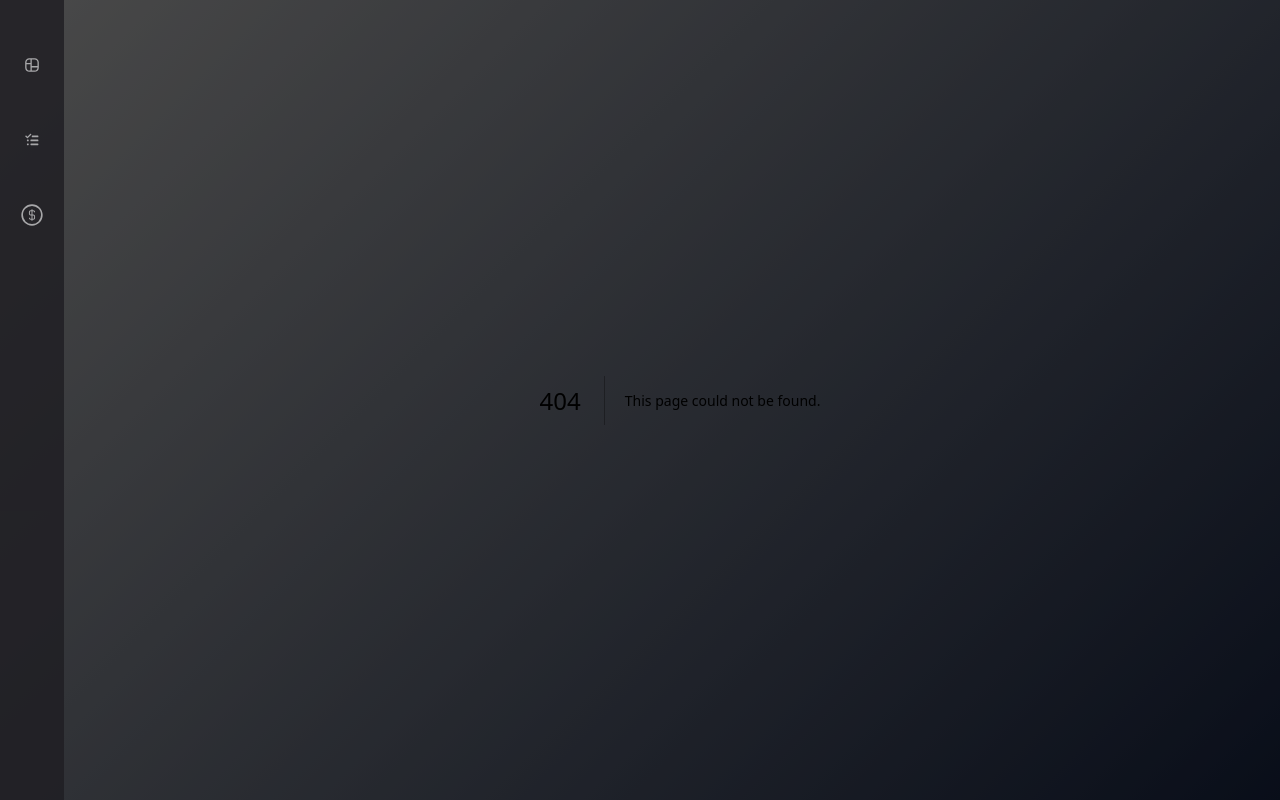
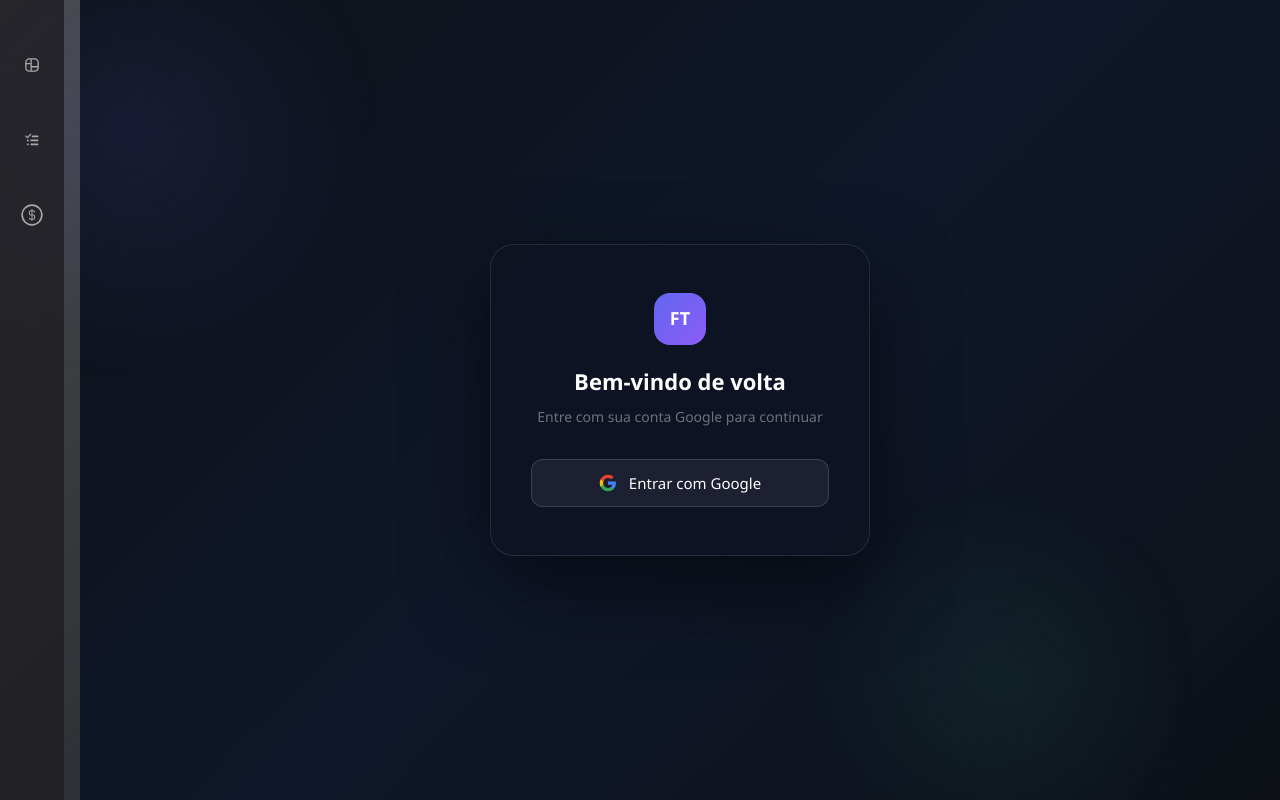
Before and after one commit to LucasNogueiraML/Lobo-Guara, a Next.js app: page /login in a window 1280 px wide. Before the commit this address had no page. Built offline with nearby package versions, Linux system fonts and the light colour scheme.

Commit message:
autenticação NextAuth Implementada

```diff
--- /dev/null
+++ b/app/api/auth/[...nextauth]/route.ts
@@ -0,0 +1,16 @@
+import NextAuth from "next-auth"
+import GoogleProvider from "next-auth/providers/google"
+
+const handler = NextAuth({
+  providers: [
+    GoogleProvider({
+      clientId: process.env.GOOGLE_CLIENT_ID!,
+      clientSecret: process.env.GOOGLE_CLIENT_SECRET!,
+    }),
+  ],
+  pages: {
+    signIn: "/login",
+  },
+})
+
+export { handler as GET, handler as POST }
--- /dev/null
+++ b/app/login/page.tsx
@@ -0,0 +1,94 @@
+"use client"
+
+import { signIn } from "next-auth/react"
+
+export default function LoginPage() {
+  return (
+    <div style={{
+      minHeight: "100vh",
+      display: "flex",
+      alignItems: "center",
+      justifyContent: "center",
+      background: "linear-gradient(135deg, #0d1117 0%, #0f172a 50%, #0d1117 100%)",
+      fontFamily: "'Segoe UI', system-ui, sans-serif",
+    }}>
+      {/* Orbs de fundo */}
+      <div style={{ position: "fixed", top: -120, left: -120, width: 500, height: 500, borderRadius: "50%", background: "radial-gradient(circle, rgba(99,102,241,0.12) 0%, transparent 70%)", pointerEvents: "none" }} />
+      <div style={{ position: "fixed", bottom: -80, right: 80, width: 400, height: 400, borderRadius: "50%", background: "radial-gradient(circle, rgba(52,211,153,0.08) 0%, transparent 70%)", pointerEvents: "none" }} />
+
+      <div style={{
+        background: "rgba(15,20,35,0.95)",
+        border: "1px solid rgba(255,255,255,0.1)",
+        borderRadius: 24,
+        padding: "48px 40px",
+        width: "100%",
+        maxWidth: 380,
+        textAlign: "center",
+        boxShadow: "0 30px 80px rgba(0,0,0,0.5)",
+        position: "relative",
+      }}>
+        {/* Logo */}
+        <div style={{
+          width: 52,
+          height: 52,
+          borderRadius: 16,
+          background: "linear-gradient(135deg, #6366f1, #8b5cf6)",
+          display: "flex",
+          alignItems: "center",
+          justifyContent: "center",
+          color: "white",
+          fontWeight: 800,
+          fontSize: 18,
+          margin: "0 auto 20px",
+        }}>
+          FT
+        </div>
+
+        <h1 style={{ fontSize: 22, fontWeight: 700, color: "white", margin: "0 0 8px" }}>
+          Bem-vindo de volta
+        </h1>
+        <p style={{ fontSize: 14, color: "rgba(255,255,255,0.4)", margin: "0 0 32px" }}>
+          Entre com sua conta Google para continuar
+        </p>
+
+        <button
+          onClick={() => signIn("google", { callbackUrl: "/" })}
+          style={{
+            width: "100%",
+            padding: "12px 20px",
+            borderRadius: 12,
+            border: "1px solid rgba(255,255,255,0.15)",
+            background: "rgba(255,255,255,0.06)",
+            color: "white",
+            fontSize: 15,
+            fontWeight: 500,
+            cursor: "pointer",
+            display: "flex",
+            alignItems: "center",
+            justifyContent: "center",
+            gap: 12,
+            transition: "all 0.2s",
+          }}
+          onMouseEnter={(e) => {
+            e.currentTarget.style.background = "rgba(255,255,255,0.1)"
+            e.currentTarget.style.borderColor = "rgba(255,255,255,0.25)"
+          }}
+          onMouseLeave={(e) => {
+            e.currentTarget.style.background = "rgba(255,255,255,0.06)"
+            e.currentTarget.style.borderColor = "rgba(255,255,255,0.15)"
+          }}
+        >
+          {/* Ícone Google */}
+          <svg width="18" height="18" viewBox="0 0 24 24">
+            <path fill="#4285F4" d="M22.56 12.25c0-.78-.07-1.53-.2-2.25H12v4.26h5.92c-.26 1.37-1.04 2.53-2.21 3.31v2.77h3.57c2.08-1.92 3.28-4.74 3.28-8.09z"/>
+            <path fill="#34A853" d="M12 23c2.97 0 5.46-.98 7.28-2.66l-3.57-2.77c-.98.66-2.23 1.06-3.71 1.06-2.86 0-5.29-1.93-6.16-4.53H2.18v2.84C3.99 20.53 7.7 23 12 23z"/>
+            <path fill="#FBBC05" d="M5.84 14.09c-.22-.66-.35-1.36-.35-2.09s.13-1.43.35-2.09V7.07H2.18C1.43 8.55 1 10.22 1 12s.43 3.45 1.18 4.93l2.85-2.22.81-.62z"/>
+            <path fill="#EA4335" d="M12 5.38c1.62 0 3.06.56 4.21 1.64l3.15-3.15C17.45 2.09 14.97 1 12 1 7.7 1 3.99 3.47 2.18 7.07l3.66 2.84c.87-2.6 3.3-4.53 6.16-4.53z"/>
+          </svg>
+          Entrar com Google
+        </button>
+
+      </div>
+    </div>
+  )
+}
--- a/components/TaskPage.tsx
+++ b/components/TaskPage.tsx
@@ -1,29 +1,37 @@
 "use client"
 
-import { useState } from "react"
+import { useState, useEffect } from "react"
 import { useRouter } from "next/navigation"
 import styles from "./TaskPage.module.css"
 import TaskCard from "@/components/TaskCard"
 import TaskModal from "@/components/TaskModal"
 import { Task, FilterType } from "@/types/task"
 
-const INITIAL_TASKS: Task[] = [
-  { id: "1", title: "Revisar orçamento mensal",  desc: "Verificar gastos de fevereiro e ajustar categorias", completed: true,  priority: "alta",  tag: "Financeiro", createdAt: "02/03" },
-  { id: "2", title: "Reunião com cliente",        desc: "Apresentar proposta do novo projeto",               completed: false, priority: "alta",  tag: "Trabalho",   createdAt: "02/03" },
-  { id: "3", title: "Estudar TypeScript avançado",desc: "Focar em generics e utility types",                 completed: false, priority: "media", tag: "Estudos",    createdAt: "01/03" },
-]
-
 const FILTER_LABELS: { key: FilterType; label: string }[] = [
-  { key: "todas",     label: "Todas"     },
-  { key: "pendentes", label: "Pendentes" },
-  { key: "concluidas",label: "Concluídas"},
+  { key: "todas",      label: "Todas"     },
+  { key: "pendentes",  label: "Pendentes" },
+  { key: "concluidas", label: "Concluídas"},
 ]
 
 export default function TaskPage() {
   const router = useRouter()
-  const [tasks, setTasks]       = useState<Task[]>(INITIAL_TASKS)
+  const [tasks, setTasks]         = useState<Task[]>([])
   const [modalOpen, setModalOpen] = useState(false)
-  const [filter, setFilter]     = useState<FilterType>("todas")
+  const [filter, setFilter]       = useState<FilterType>("todas")
+
+  // Carrega tarefas: localStorage primeiro (instantâneo), banco depois (atualiza)
+  useEffect(() => {
+    const local = localStorage.getItem("tasks")
+    if (local) setTasks(JSON.parse(local))
+
+    fetch("/api/tasks")
+      .then((res) => res.json())
+      .then((data) => {
+        setTasks(data)
+        localStorage.setItem("tasks", JSON.stringify(data))
+      })
+      .catch(() => console.log("Render dormindo, usando dados locais"))
+  }, [])
 
   const pendentes  = tasks.filter((t) => !t.completed).length
   const concluidas = tasks.filter((t) =>  t.completed).length
@@ -35,7 +43,9 @@ export default function TaskPage() {
   })
 
   function handleAdd(task: Task) {
-    setTasks((prev) => [task, ...prev])
+    const updated = [task, ...tasks]
+    setTasks(updated)
+    localStorage.setItem("tasks", JSON.stringify(updated))
   }
 
   function handleToggle(id: string) {
@@ -56,7 +66,15 @@ export default function TaskPage() {
       <div className={styles.bgOrb1} />
       <div className={styles.bgOrb2} />
 
-
+      {/* Sidebar */}
+      <aside className={styles.sidebar}>
+        <div className={styles.sidebarLogo}>FT</div>
+        <button className={styles.sideIcon} onClick={() => router.push("/")}         title="Dashboard">⊞</button>
+        <button className={`${styles.sideIcon} ${styles.sideIconActive}`}            title="Tarefas">✓</button>
+        <button className={styles.sideIcon} onClick={() => router.push("/financeiro")} title="Financeiro">₿</button>
+        <div style={{ flex: 1 }} />
+        <button className={styles.sideIcon} title="Configurações">⚙</button>
+      </aside>
 
       {/* Main */}
       <main className={styles.main}>
--- /dev/null
+++ b/middleware.ts
@@ -0,0 +1,5 @@
+export { default } from "next-auth/middleware"
+
+export const config = {
+  matcher: ["/", "/tarefas", "/financeiro"],
+}
--- a/package.json
+++ b/package.json
@@ -10,6 +10,7 @@
   },
   "dependencies": {
     "next": "16.1.6",
+    "next-auth": "^4.24.13",
     "pg": "^8.20.0",
     "react": "19.2.3",
     "react-dom": "19.2.3",
```
Also changed, not shown: 2 other files (tests, documents, lock files or other folders).
